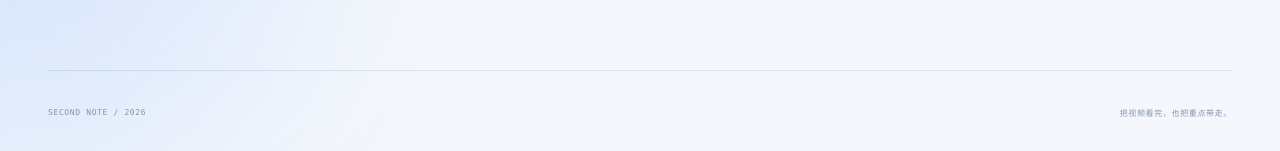
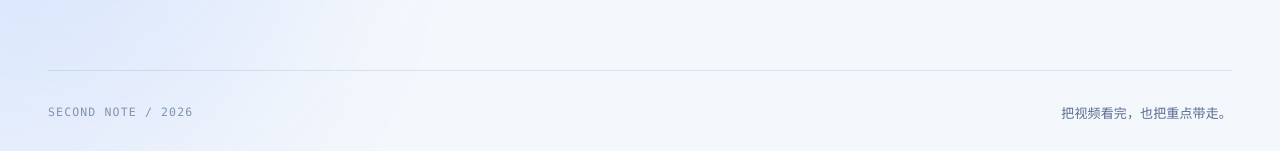
Before and after one commit to kinong3663/SecondNote, a React (Vite) app in the folder 秒记卡/: page / in a window 1280 px wide. Shown: the part 1015-1166 px from the top of the page. Built offline with nearby package versions, Linux system fonts and the light colour scheme; no server answers.

Commit message:
style: 学生端页脚字号 8px -> 13px，中文改用正文字体，英文标识保留等宽

```diff
--- a/秒记卡/src/styles.css
+++ b/秒记卡/src/styles.css
@@ -1463,14 +1463,23 @@ a {
   display: flex;
   align-items: center;
   justify-content: space-between;
+  gap: 18px;
   width: min(1480px, 100%);
   min-height: 84px;
   margin: 0 auto;
+  color: var(--muted);
+  font-family: var(--font-body);
+  font-size: 13px;
+  letter-spacing: 0.01em;
+  border-top: 1px solid var(--line);
+}
+
+/* 英文标识保留等宽字体的编辑感，中文那句用正文字体，读起来才不挤 */
+.site-footer > span:first-child {
+  font-family: var(--font-mono);
+  font-size: 11.5px;
+  letter-spacing: 0.1em;
   color: var(--subtle);
-  font-family: var(--font-mono);
-  font-size: 8px;
-  letter-spacing: 0.08em;
-  border-top: 1px solid var(--line);
 }
 
 .toast {
@@ -1917,5 +1926,10 @@ a {
 }
 
 
-.site-footer__teacher { color: var(--accent); text-decoration: none; }
+.site-footer__teacher {
+  color: var(--accent-bright);
+  text-decoration: none;
+  font-size: 12.5px;
+  white-space: nowrap;
+}
 .site-footer__teacher:hover { text-decoration: underline; }
```
